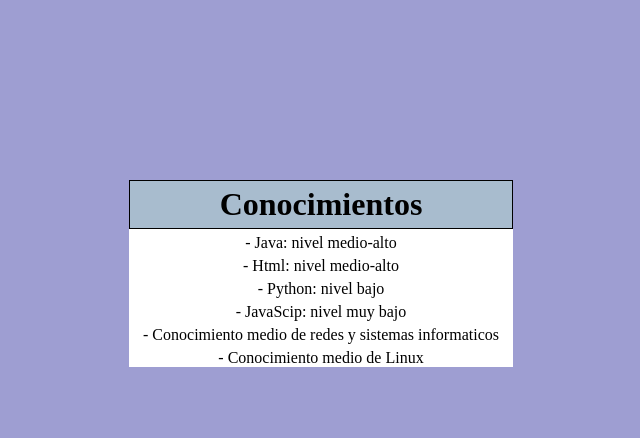
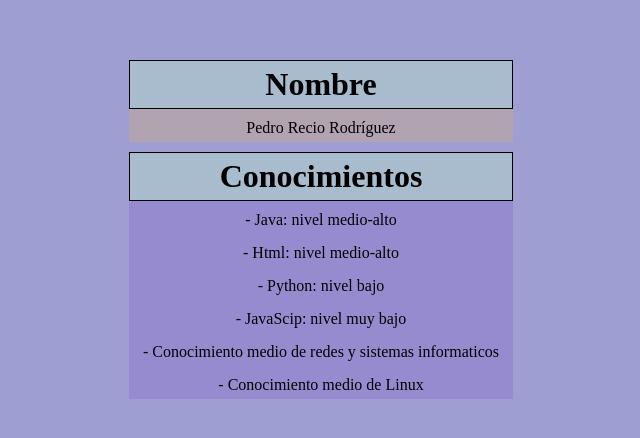
Before and after one commit to Raskatrinsqui/entornos-practica-git, a plain HTML site: page presentacion.html in a window 1280 px wide. Shown: the part 220-658 px from the top of the page, without its empty margins (319-959 px from the left). Drawn offline with Linux system fonts and the light colour scheme.

Commit message:
Update presentacion.html

```diff
--- a/presentacion.html
+++ b/presentacion.html
@@ -1,40 +1,61 @@
 <!DOCTYPE html>
 <html lang="en">
+
 <head>
     <meta charset="UTF-8">
     <meta name="viewport" content="width=device-width, initial-scale=1.0">
     <title>Document</title>
 
     <style>
-        *{
+        * {
             padding: 0%;
             margin: 0%;
         }
-        body{
+
+        body {
             background-color: #7272beaf;
             text-align: center;
         }
-        #contenido{
+
+        #Nombre {
+            margin-bottom: 10px;
+            background-color: rgba(184, 165, 165, 0.74);
+        }
+
+        #contenido {
             position: absolute;
-            background-color: rgb(255, 255, 255);
+
             width: 30%;
-            top:50%;
-            transform: translateY(-50%);
+            top: 35%;
+            transform: translateY(-55%);
             left: 50%;
             transform: translateX(-50%);
         }
-        h1{
+
+        #Conocimiento {
+            background-color:rgba(104, 8, 184, 0.13);
+        }
+
+        h1 {
             padding: 5px;
             background-color: rgb(168, 188, 206);
             border: 1px solid black;
         }
-        p{
+
+        p {
             margin-top: 5px;
+            padding: 5px;
         }
     </style>
 </head>
+
 <body>
     <div id="contenido">
+        <div id="Nombre">
+            <h1>Nombre</h1>
+            <p> Pedro Recio Rodríguez</p>
+        </div>
+        <div id="Conocimiento">
             <h1>Conocimientos</h1>
             <p>- Java: nivel medio-alto</p>
             <p>- Html: nivel medio-alto</p>
@@ -43,5 +64,7 @@
             <p>- Conocimiento medio de redes y sistemas informaticos</p>
             <p>- Conocimiento medio de Linux</p>
         </div>
+    </div>
 </body>
+
 </html>
```
Lines whose indentation alone changed are shown as unchanged.
